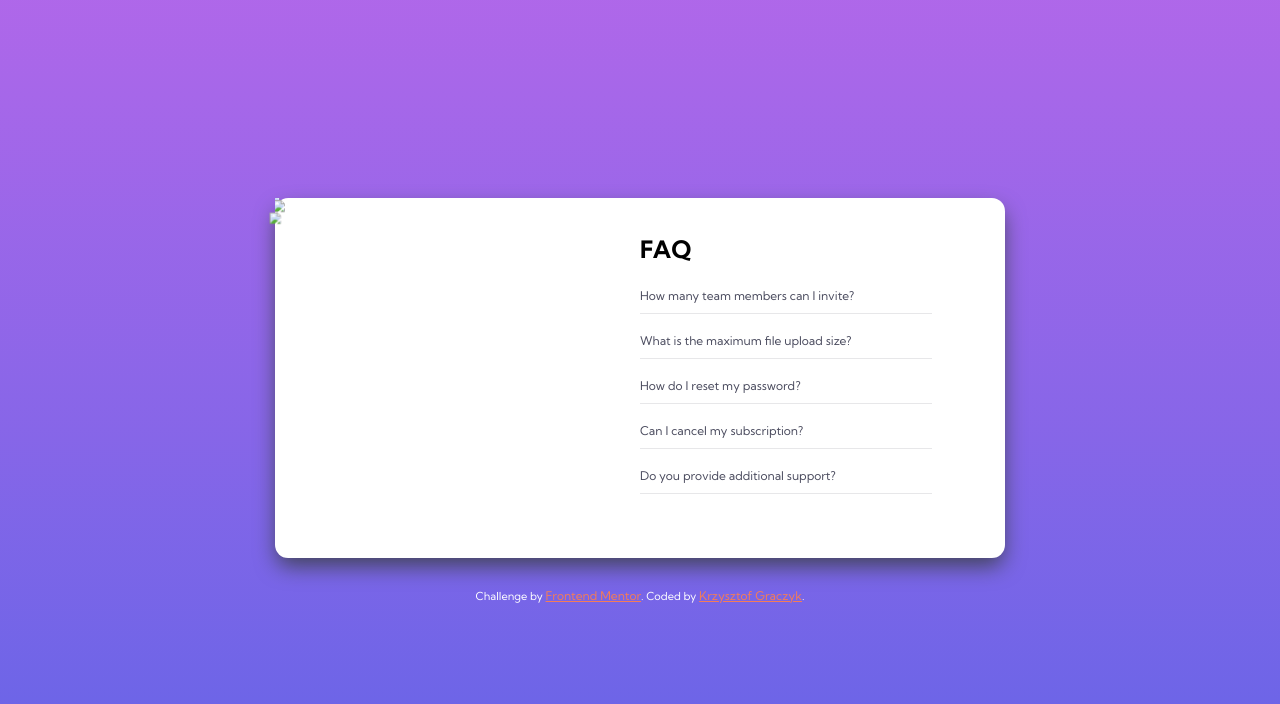
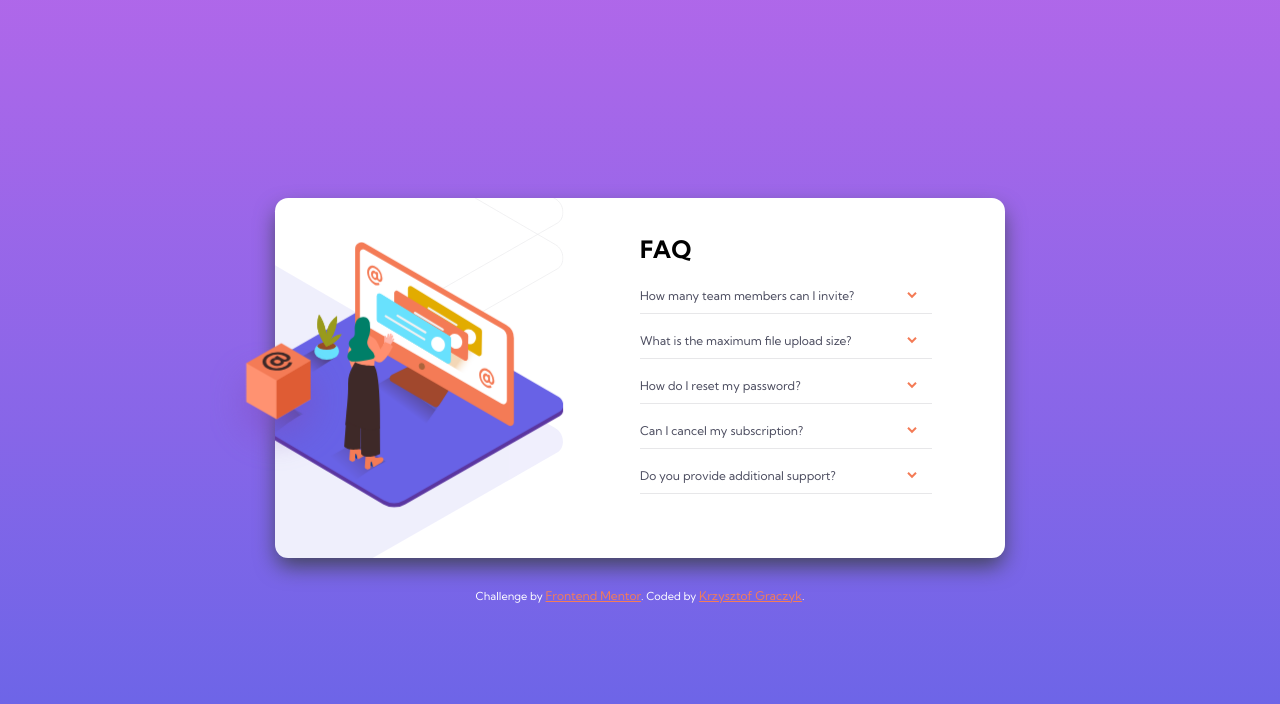
Before and after one commit to Magic-Cookiee/faq-accordion-card-main, a plain HTML site: page index.html in a window 1280 px wide. Drawn offline with Linux system fonts and the light colour scheme; the site is published under a folder, as on GitHub Pages, so addresses that start at the root find nothing.

Commit message:
Update index.html

```diff
--- a/index.html
+++ b/index.html
@@ -22,28 +22,28 @@
       <div class="card">
         <div class="card-header-mobile">
           <div class="card--header-bg-pattern-mobile">
-            <img class="bg-mobile" src="/images/bg-pattern-mobile.svg">
+            <img class="bg-mobile" src="images/bg-pattern-mobile.svg" alt="">
           </div>
           <div class="card-header-illustration-woman-mobile">
-            <img class="woman-mobile" src="/images/illustration-woman-online-mobile.svg">
+            <img class="woman-mobile" src="images/illustration-woman-online-mobile.svg" alt="">
           </div>
         </div>
         <div class="card-header-illustration-box-desktop">
-            <img src="/images/illustration-box-desktop.svg">
+            <img src="images/illustration-box-desktop.svg" alt="">
         </div>
         <div class="card-header">
           <div class="card-header-bg-pattern-desktop">
-            <img src="/images/bg-pattern-desktop.svg">
+            <img src="images/bg-pattern-desktop.svg" alt="">
           </div>
           <div class="card-header-illustration-woman-desktop">
-            <img src="/images/illustration-woman-online-desktop.svg">
+            <img src="images/illustration-woman-online-desktop.svg" alt="">
           </div>
         </div>
         <div class="card-faq">
           <h1>FAQ</h1>
           <div class="question">
             How many team members can I invite?
-            <img class="arrow" src="/images/icon-arrow-down.svg" alt="">
+            <img class="arrow" src="images/icon-arrow-down.svg" alt="">
           </div>
           <hr>
           <div class="answer">
@@ -52,7 +52,7 @@
           </div>
           <div class="question">
             What is the maximum file upload size?
-            <img class="arrow" src="/images/icon-arrow-down.svg" alt="">
+            <img class="arrow" src="images/icon-arrow-down.svg" alt="">
           </div>
           <hr>
           <div class="answer">
@@ -60,7 +60,7 @@
           </div>
           <div class="question">
             How do I reset my password?
-            <img class="arrow" src="/images/icon-arrow-down.svg" alt="">
+            <img class="arrow" src="images/icon-arrow-down.svg" alt="">
           </div>
           <hr>
           <div class="answer">
@@ -69,7 +69,7 @@
           </div>
           <div class="question">
             Can I cancel my subscription?
-            <img class="arrow" src="/images/icon-arrow-down.svg" alt="">
+            <img class="arrow" src="images/icon-arrow-down.svg" alt="">
           </div>
           <hr>
           <div class="answer">
@@ -77,7 +77,7 @@
           </div>
           <div class="question">
             Do you provide additional support?
-            <img class="arrow" src="/images/icon-arrow-down.svg" alt="">
+            <img class="arrow" src="images/icon-arrow-down.svg" alt="">
           </div>
           <hr>
           <div class="answer">
```
